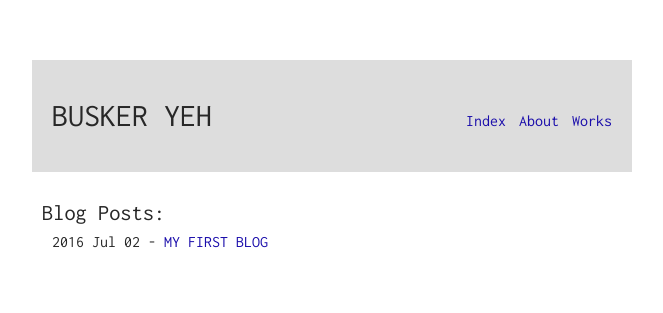
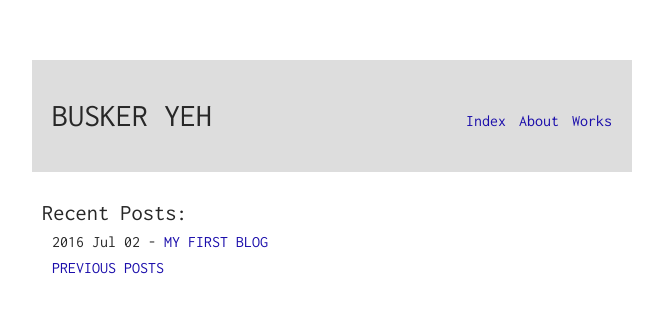
Before and after one commit to Busker-Yeh/Busker-Yeh.GitHub.IO, a Jekyll site: the page built from index.html, in a window 1280 px wide. Shown: the top 313 px of the page, without its empty margins (308-971 px from the left). Built offline with Jekyll 4.4.1, drawn with Linux system fonts in a browser that asks for light colours.

Commit message:
Update index.html

```diff
--- a/index.html
+++ b/index.html
@@ -16,12 +16,13 @@ layout: default
 </div>
 -->
 <div class="blog">
-    <h1>Blog Posts:</h1>
+    <h1>Recent Posts:</h1>
     <ul>
         {% for post in site.posts limit:3 %}
         <li>
             <span class="date">{{ post.date | date: '%Y %b %d' }}</span> - <a style="text-transform:uppercase;" href="{{ post.url }}">{{ post.title }}</a>
         </li>
         {% endfor %}
+        <li><a style="text-transform:uppercase;" href="/archive">Previous Posts</a></li>
     </ul>
 </div>
```
